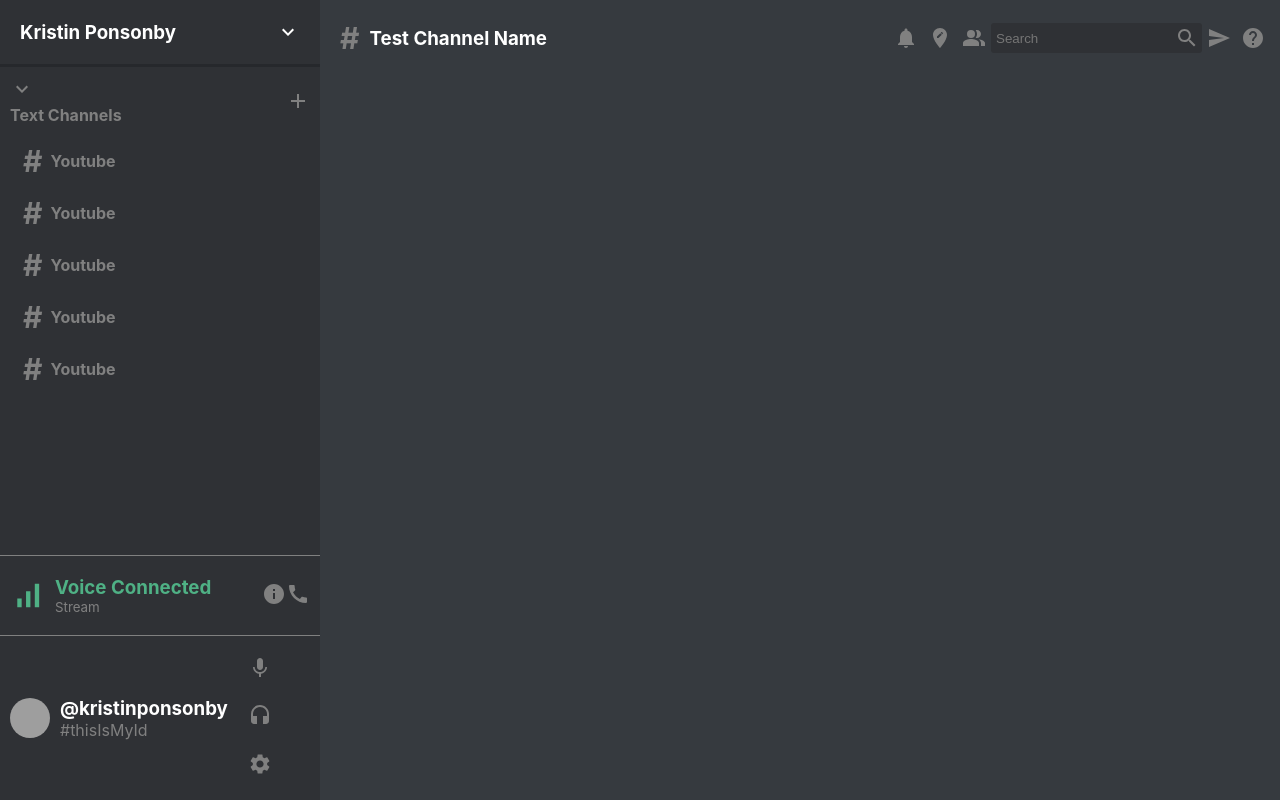
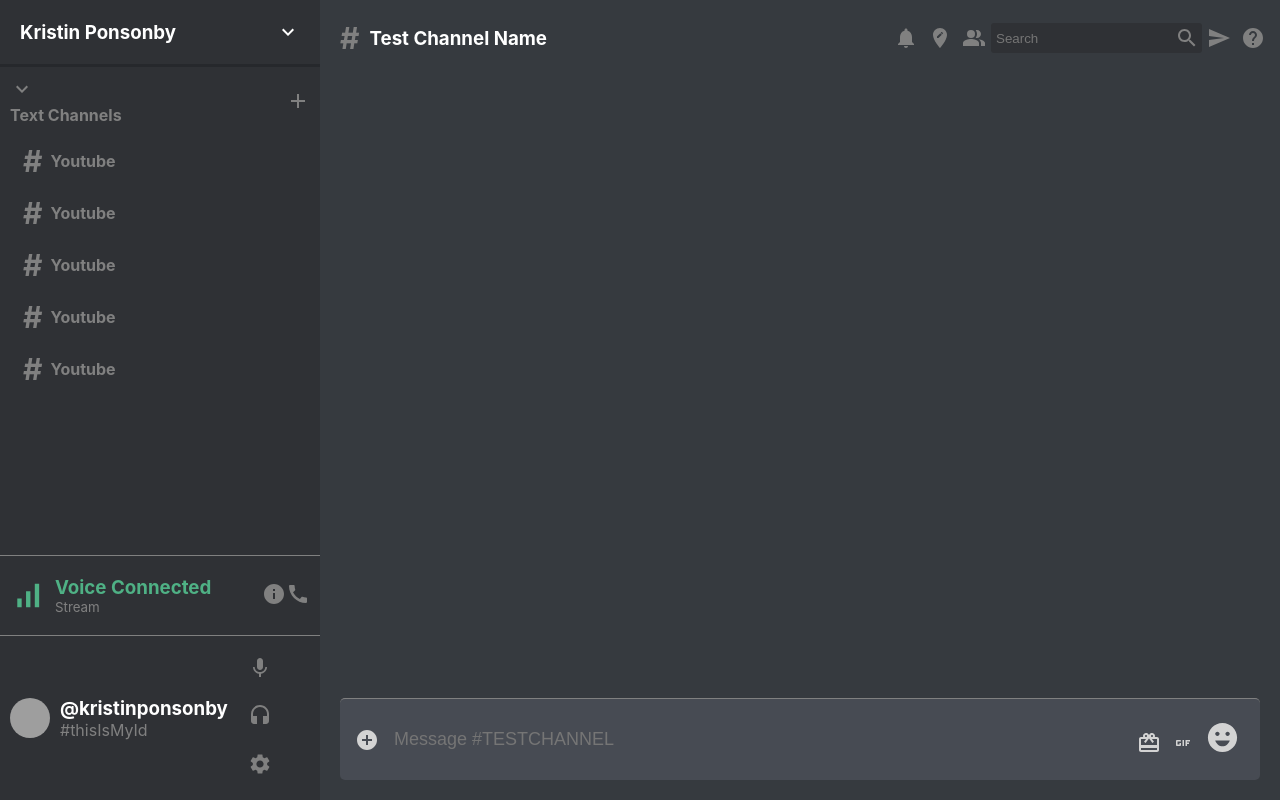
Before and after one commit to kristinponsonby/discord-clone, a React (Create React App) app: page / in a window 1280 px wide. Built offline with nearby package versions, Linux system fonts and the light colour scheme; grey boxes are pictures that could not be loaded.

Commit message:
Style chat component

```diff
--- a/src/Chat.css
+++ b/src/Chat.css
@@ -5,3 +5,41 @@
     background-color: #363a3f;
     height: 100vh;
 }
+
+.chat__messages {
+    flex: 1;
+}
+
+.chat__input {
+    color: lightgray;
+    display: flex;
+    align-items: center;
+    justify-content: space-between;
+    padding: 15px;
+    border-radius: 5px;
+    margin: 20px;
+    border-top: 1px solid gray;
+    background-color: #474b53;
+}
+
+.chat__input > form > input {
+    padding: 15px;
+    background: transparent;
+    border: none;
+    width: 100%;
+    outline-width: 0;
+    color: white;
+    font-size: large;
+}
+
+.chat__input > form {
+    flex: 1;
+}
+
+.chat__inputButton {
+    display: none;
+}
+
+.chat__inputIcons > .MuiSvgIcon-root {
+    padding: 5px;
+}
--- a/src/Chat.js
+++ b/src/Chat.js
@@ -1,11 +1,33 @@
 import React from 'react'
 import './Chat.css';
 import ChatHeader from './ChatHeader';
+import AddCircleIcon from '@mui/icons-material/AddCircle';
+import CardGiftcardIcon from '@mui/icons-material/CardGiftcard';
+import GifIcon from '@mui/icons-material/Gif';
+import EmojiEmotionsIcon from '@mui/icons-material/EmojiEmotions';
 
 function Chat() {
   return (
     <div className="chat">
         <ChatHeader />
+
+        <div className="chat__messages">
+
+        </div>
+
+        <div className="chat__input">
+            <AddCircleIcon fontsize="large" />
+            <form>
+                <input placeholder={`Message #TESTCHANNEL`} />
+                <button className="chat__inputButton" type="submit">Send Message</button>
+            </form>
+
+            <div className="chat__inputIcons">
+                <CardGiftcardIcon />
+                <GifIcon />
+                <EmojiEmotionsIcon fontSize="large" />
+            </div>
+        </div>
     </div>
   )
 }
```
